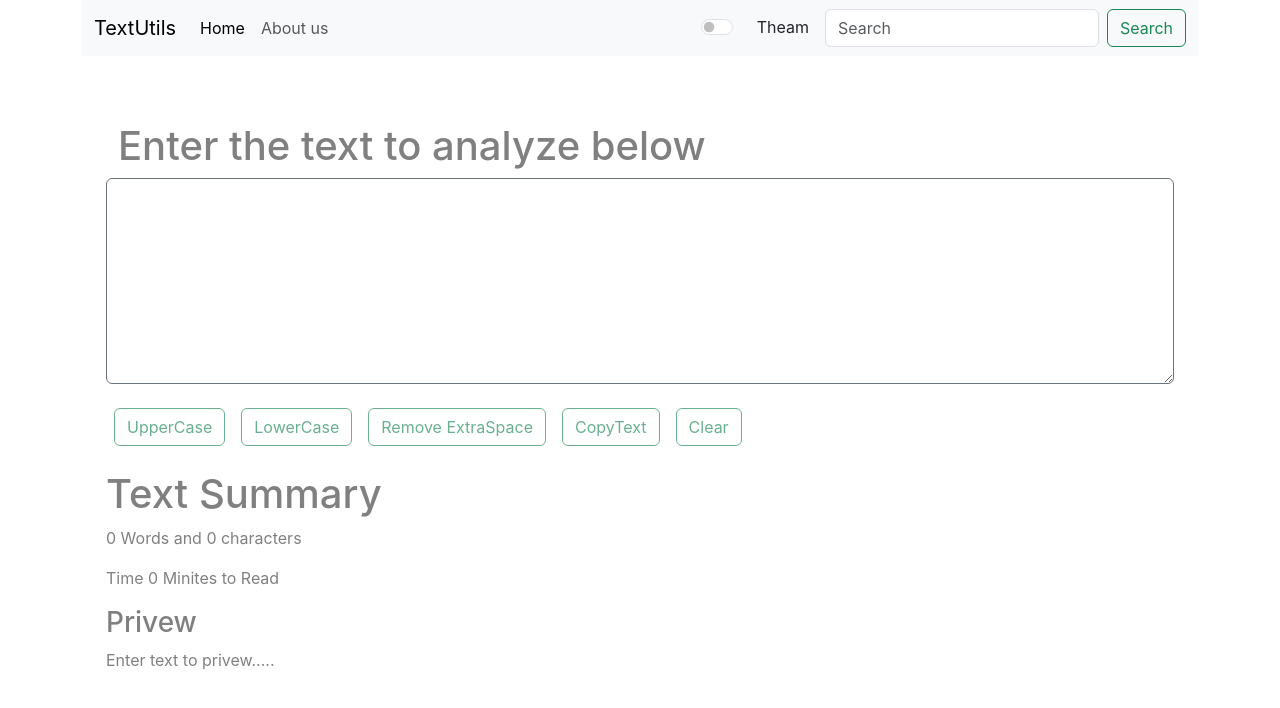
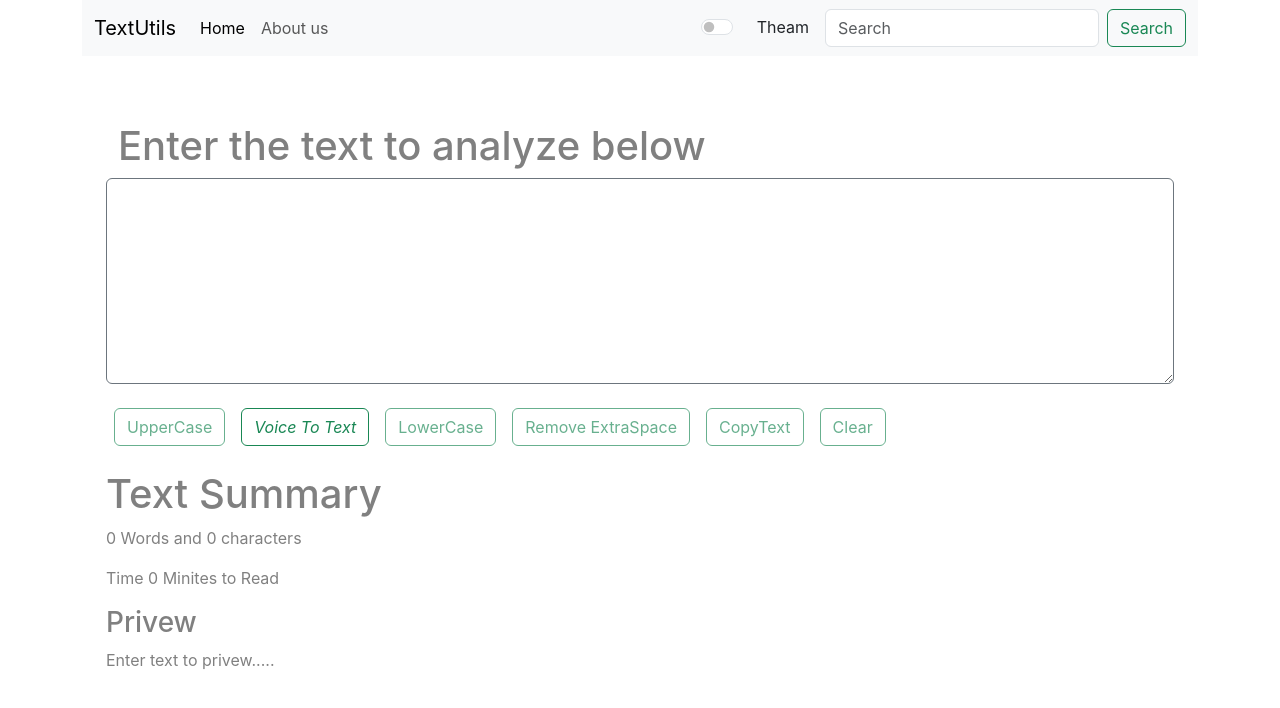
Before and after one commit to preshitroje/text-changer, a React (Create React App) app: page / in a window 1280 px wide. Shown: the top 708 px of the page. Built offline with nearby package versions, Linux system fonts and the light colour scheme.

Commit message:
added voice to text

```diff
--- a/src/components/TextForm.js
+++ b/src/components/TextForm.js
@@ -81,6 +81,14 @@ export default function TextForm(props) {
         >
           UpperCase
         </button>
+        <a
+          className="btn btn-outline-success mx-2 my-2"
+          href="https://speak-for-text.netlify.app/"
+        >
+          {/* <button>voice-text</button> */}
+          {/* <FontAwesomeIcon icon="fa-regular fa-microphone" /> */}
+          <i class="fa-regular fa-microphone">Voice To Text</i>
+        </a>
         <button
           disabled={text.length === 0}
           className="btn btn-outline-success mx-2 my-2"
```
